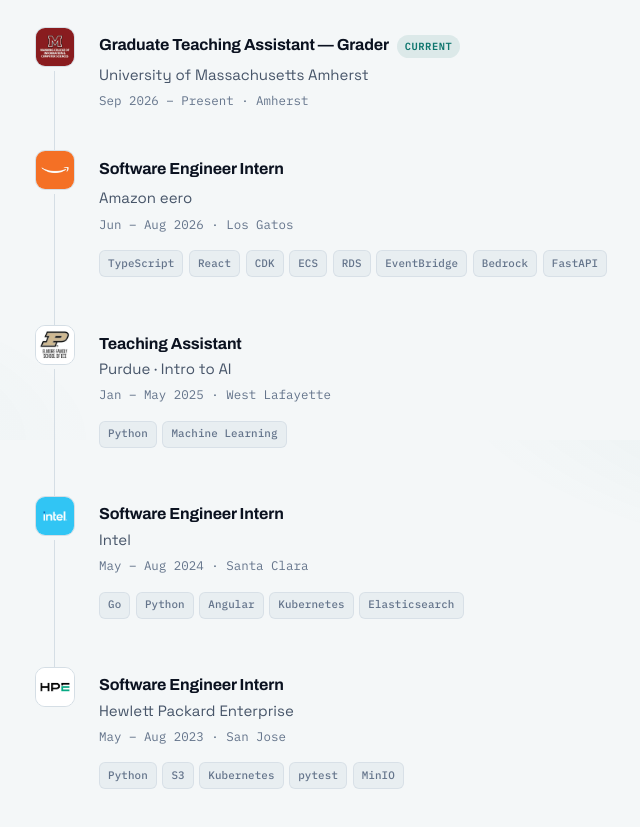
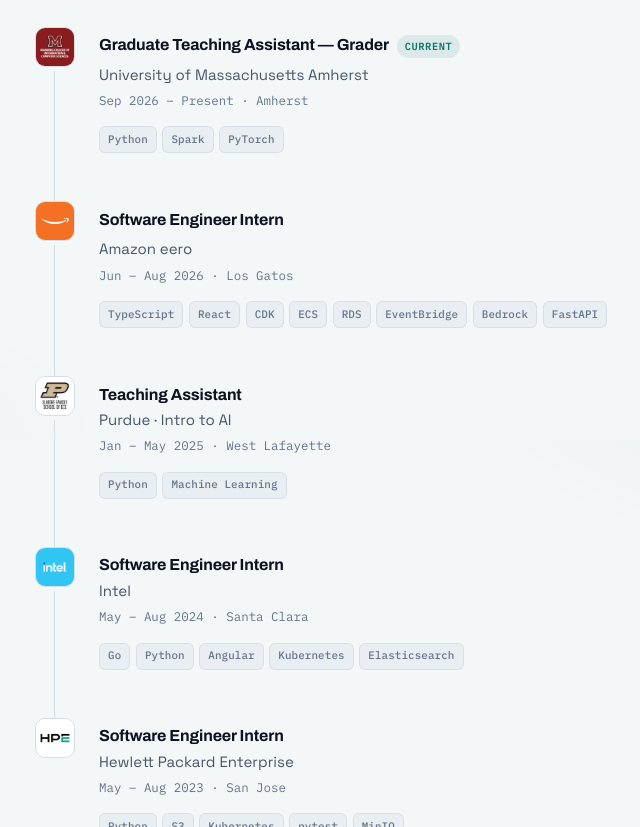
Before and after one commit to Rishpan/Rishpan.github.io, a plain HTML site: page index.html in a window 1280 px wide. Shown: the part 3560-4387 px from the top of the page, without its empty margins (283-923 px from the left). Drawn offline with Linux system fonts and the light colour scheme.

Commit message:
Add Python, Spark, and PyTorch tags to UMass GTA role.
Co-authored-by: Cursor <cursoragent@cursor.com>

```diff
--- a/index.html
+++ b/index.html
@@ -1796,6 +1796,9 @@
                   </div>
                   <p class="timeline-org">University of Massachusetts Amherst</p>
                   <p class="timeline-when">Sep 2026 – Present · Amherst</p>
+                  <div class="project-tags">
+                    <span class="tag">Python</span><span class="tag">Spark</span><span class="tag">PyTorch</span>
+                  </div>
                 </div>
               </article>
               <article class="timeline-item" role="listitem">
```
